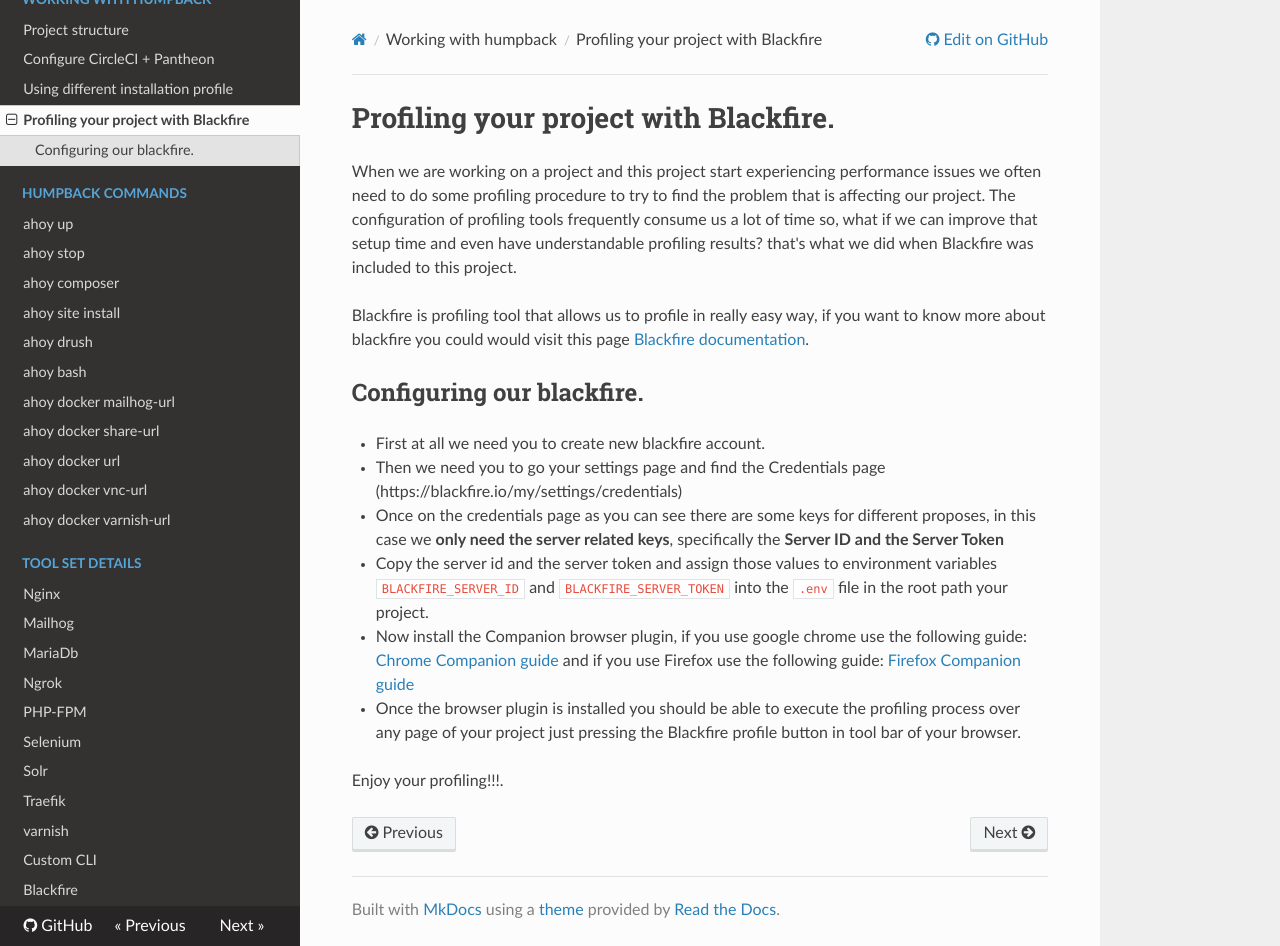
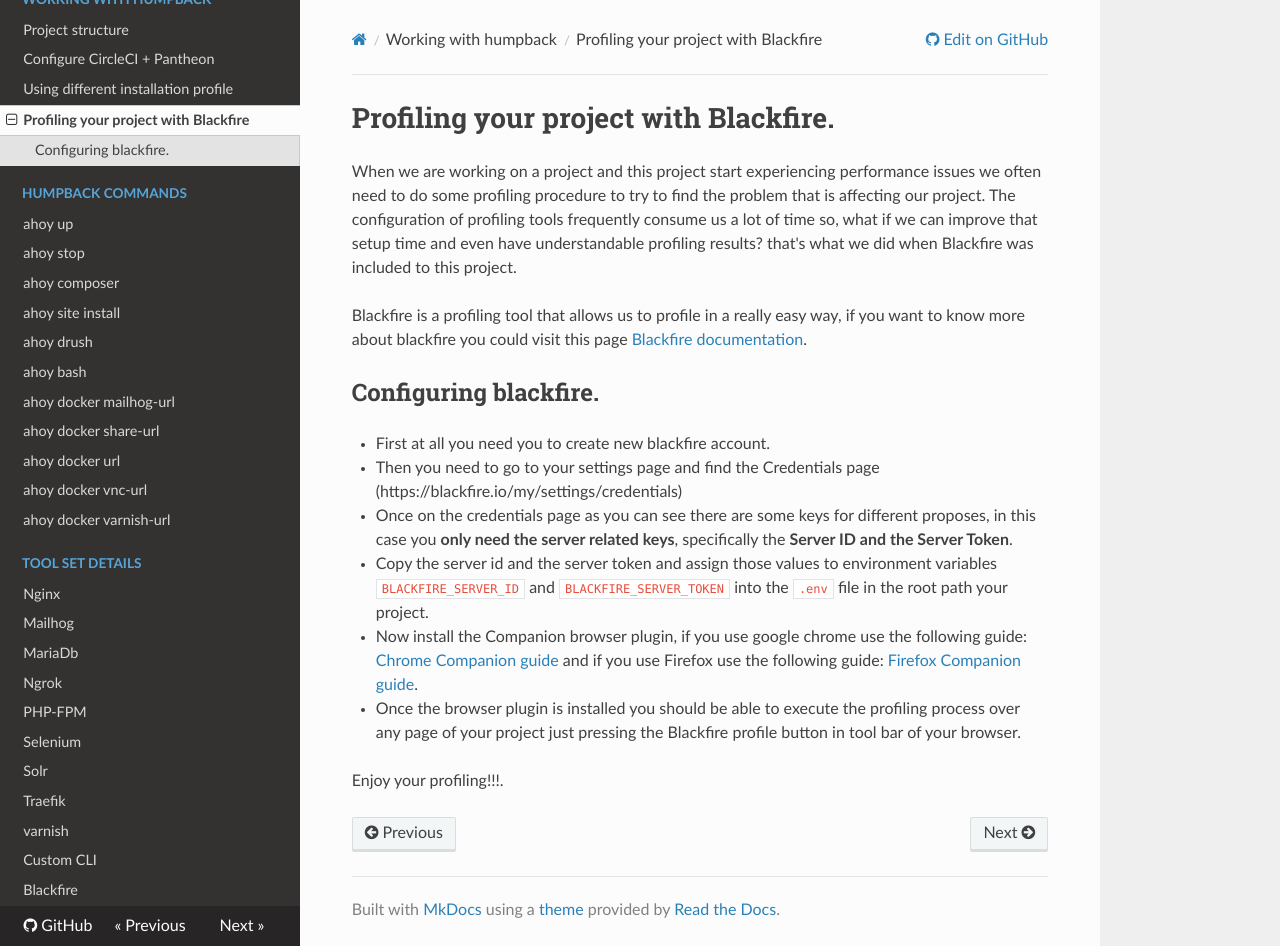
Before and after one commit to humpbackdev/humpback-docs, an MkDocs documentation site: the page built from docs/working-with-humpback/profiling-your-project-with-blackfire.md, in a window 1280 px wide and 946 px high. Built offline with MkDocs 1.6.1, drawn with Linux system fonts in a browser that asks for light colours; nearby versions of some CDN libraries; old or Windows-style settings are respelled for this version of MkDocs.

Commit message:
Typos corrections and some rewordings

```diff
--- a/docs/working-with-humpback/profiling-your-project-with-blackfire.md
+++ b/docs/working-with-humpback/profiling-your-project-with-blackfire.md
@@ -2,15 +2,15 @@
 
 When we are working on a project and this project start experiencing performance issues we often need to do some profiling procedure to try to find the problem that is affecting our project. The configuration of profiling tools frequently consume us a lot of time so, what if we can improve that setup time and even have understandable profiling results? that's what we did when Blackfire was included to this project.
 
-Blackfire is profiling tool that allows us to profile in really easy way, if you want to know more about blackfire you could would visit this page [Blackfire documentation](https://blackfire.io/docs/introduction).
+Blackfire is a profiling tool that allows us to profile in a really easy way, if you want to know more about blackfire you could visit this page [Blackfire documentation](https://blackfire.io/docs/introduction).
 
-## Configuring our blackfire.
+## Configuring blackfire.
 
-- First at all we need you to create new blackfire account.
-- Then we need you to go your settings page and find the Credentials page (https://blackfire.io/my/settings/credentials)
-- Once on the credentials page as you can see there are some keys for different proposes, in this case we **only need the server related keys**, specifically the **Server ID and the Server Token**
+- First at all you need you to create new blackfire account.
+- Then you need to go to your settings page and find the Credentials page (https://blackfire.io/my/settings/credentials)
+- Once on the credentials page as you can see there are some keys for different proposes, in this case you **only need the server related keys**, specifically the **Server ID and the Server Token**.
 - Copy the server id and the server token and assign those values to environment variables `BLACKFIRE_SERVER_ID` and `BLACKFIRE_SERVER_TOKEN` into the `.env` file in the root path your project.
-- Now install the Companion browser plugin, if you use google chrome use the following guide: [Chrome Companion guide](https://blackfire.io/docs/integrations/chrome#installing-the-companion) and if you use Firefox use the following guide: [Firefox Companion guide](https://blackfire.io/docs/integrations/firefox#installing-the-companion)
+- Now install the Companion browser plugin, if you use google chrome use the following guide: [Chrome Companion guide](https://blackfire.io/docs/integrations/chrome#installing-the-companion) and if you use Firefox use the following guide: [Firefox Companion guide](https://blackfire.io/docs/integrations/firefox#installing-the-companion).
 - Once the browser plugin is installed you should be able to execute the profiling process over any page of your project just pressing the Blackfire profile button in tool bar of your browser.
 
 
```
